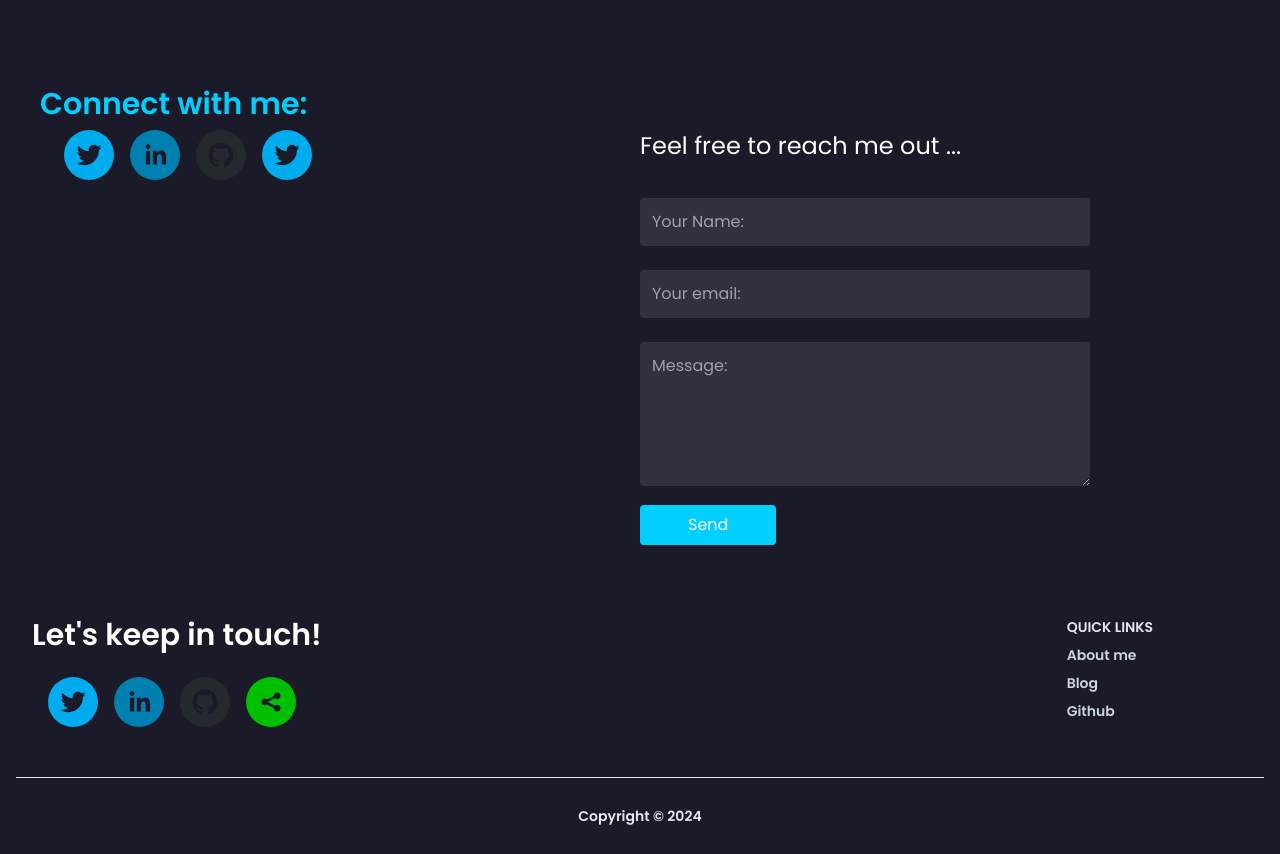
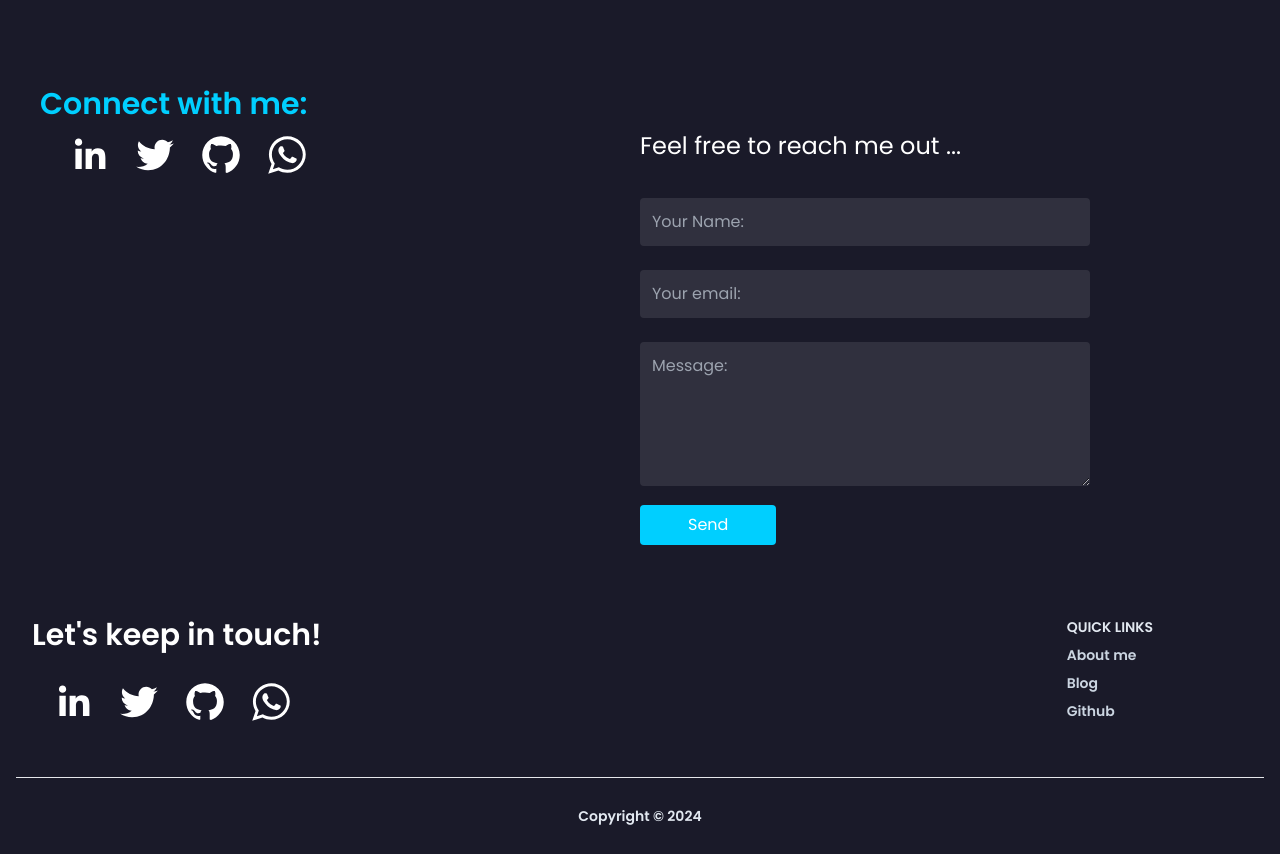
Before and after one commit to preston176/Personal-Portfolio, a React (Vite) app: page / in a window 1280 px wide. Shown: the part 3589-4443 px from the top of the page. Built offline with nearby package versions, Linux system fonts and the light colour scheme.

Commit message:
Add SocialIcons component to Contact and Footer components

```diff
--- a/src/components/Contact.jsx
+++ b/src/components/Contact.jsx
@@ -3,6 +3,7 @@ import { SocialIcon } from 'react-social-icons';
 import { useForm, ValidationError } from '@formspree/react';
 import { ToastContainer, toast } from 'react-toastify';
 import 'react-toastify/dist/ReactToastify.css';
+import SocialIcons from './SocialIconsContainer';
 
 const Contact = () => {
   const [state, handleSubmit] = useForm("mjvngnoq");
@@ -65,10 +66,7 @@ const Contact = () => {
             <p className='text-white my-2 md:w-2/3 leading-[2]'>
               {/* social icons */}
               <div className="flex mx-2 hover:cursor-pointer">
-                <SocialIcon className='ml-4' url="https://twitter.com/Preston_176" />
-                <SocialIcon className='ml-4' url="https://www.linkedin.com/in/preston-mayieka-308b2b24a/" />
-                <SocialIcon className='ml-4' url="https://github.com/preston176/" />
-                <SocialIcon className='ml-4' url="https://twitter.com/Preston_Mayieka" />
+                <SocialIcons />
               </div>
             </p>
           </div>
@@ -90,7 +88,7 @@ const Contact = () => {
                 field="message"
                 errors={state.errors}
               />
-              <button disabled={state.submitting } className='btn bg-primary py-2 px-12 text-white hover:bg-white hover:text-primary block transition-all duration-500 rounded'>Send</button>
+              <button disabled={state.submitting} className='btn bg-primary py-2 px-12 text-white hover:bg-white hover:text-primary block transition-all duration-500 rounded'>Send</button>
             </form>
           </div>
         </div>
--- a/src/components/Footer.jsx
+++ b/src/components/Footer.jsx
@@ -1,5 +1,6 @@
 import React from 'react';
 import { SocialIcon } from 'react-social-icons';
+import SocialIcons from './SocialIconsContainer';
 
 const Footer = () => {
   // Get the current year
@@ -18,15 +19,7 @@ const Footer = () => {
             </h5>
             <div className="mt-6 lg:mb-0 mb-6">
 
-              <SocialIcon className='ml-4' url="https://twitter.com/Preston_176" />
-
-
-              <SocialIcon className='ml-4' url="https://www.linkedin.com/in/preston-mayieka-308b2b24a/" />
-
-              <SocialIcon className='ml-4' url="https://github.com/preston176/" />
-
-
-              <SocialIcon className='ml-4' url="https://codewithpres.hashnode.dev" />
+              <SocialIcons />
 
             </div>
           </div>
```
